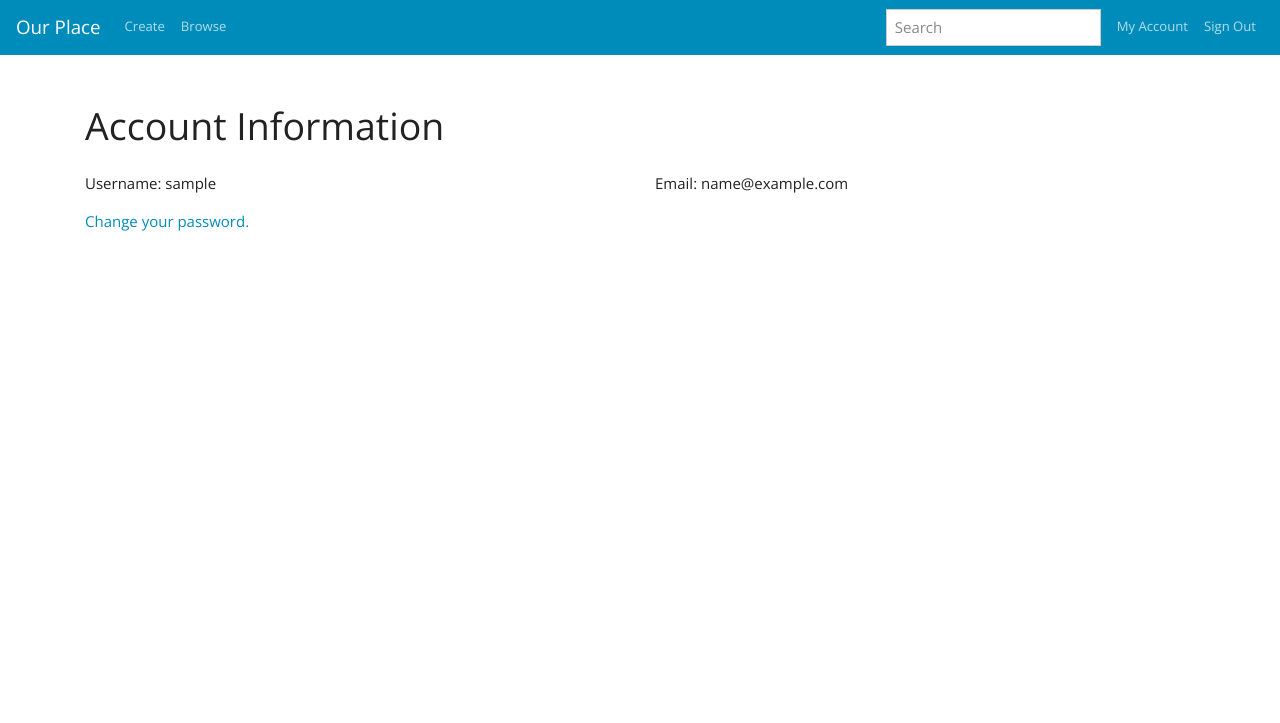
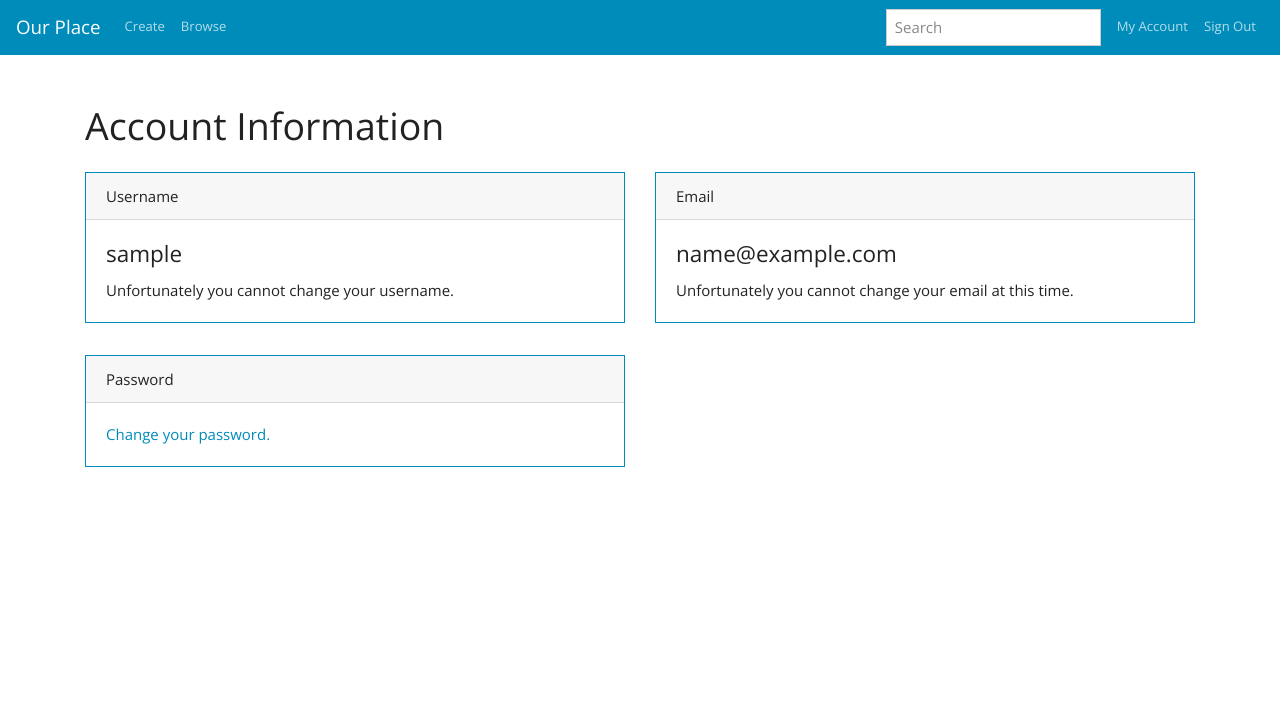
Before and after one commit to nordwestt/ourplace_project, a Django app: page /account/ in a window 1280 px wide. Shown: the top 723 px of the page. Run offline with Django 3.2, Linux system fonts and the light colour scheme; the visitor is signed in with stand-in values (Sample User, id 1); some libraries are stand-ins or nearby versions.

Commit message:
Restyled account page.

```diff
--- a/templates/ourplace/account.html
+++ b/templates/ourplace/account.html
@@ -8,15 +8,32 @@
   </div>
   <div class="row mb-3">
       <div class="col-sm-6">
-        Username: {{ user.username }}
+        <div class="card border-primary mb-3">
+          <div class="card-header">Username</div>
+          <div class="card-body">
+            <h4 class="card-title">{{ user.username }}</h4>
+            <p class="card-text">Unfortunately you cannot change your username.</p>
+          </div>
+        </div>
       </div>
       <div class="col-sm-6">
-        Email: {{ user.email }}
+        <div class="card border-primary mb-3">
+          <div class="card-header">Email</div>
+          <div class="card-body">
+            <h4 class="card-title">{{ user.email }}</h4>
+            <p class="card-text">Unfortunately you cannot change your email at this time.</p>
+          </div>
       </div>
+    </div>
   </div>
   <div class="row mb-3">
-      <div class="col-sm-6">
-          <a href="{% url 'auth_password_change' %}">Change your password.</a>
-      </div>
+    <div class="col-sm-6">
+      <div class="card border-primary mb-3">
+        <div class="card-header">Password</div>
+        <div class="card-body">
+          <p class="card-text"><a href="{% url 'auth_password_change' %}">Change your password.</a></p>
+        </div>
+    </div>
+  </div>
   </div>
 {% endblock %}
```
